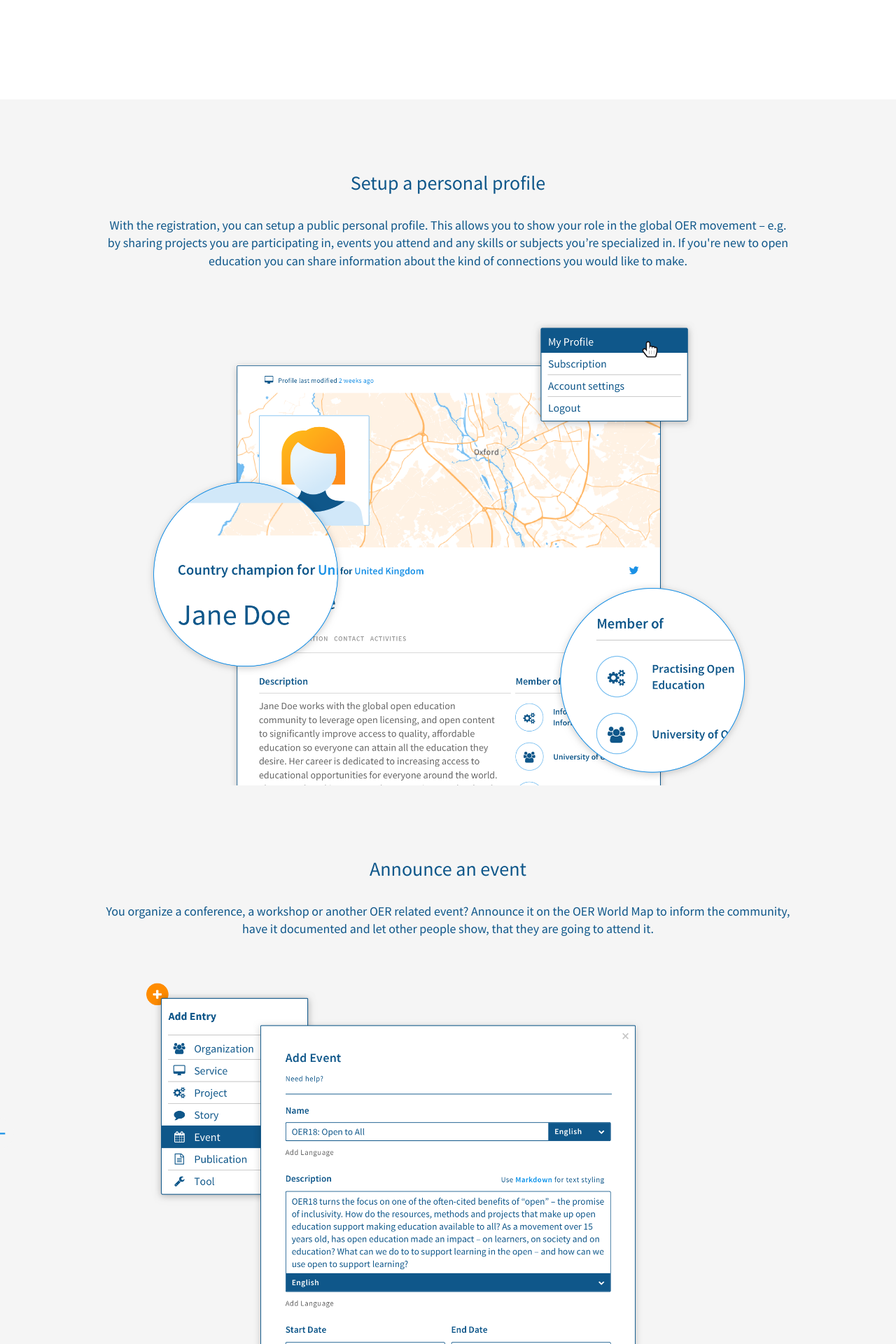
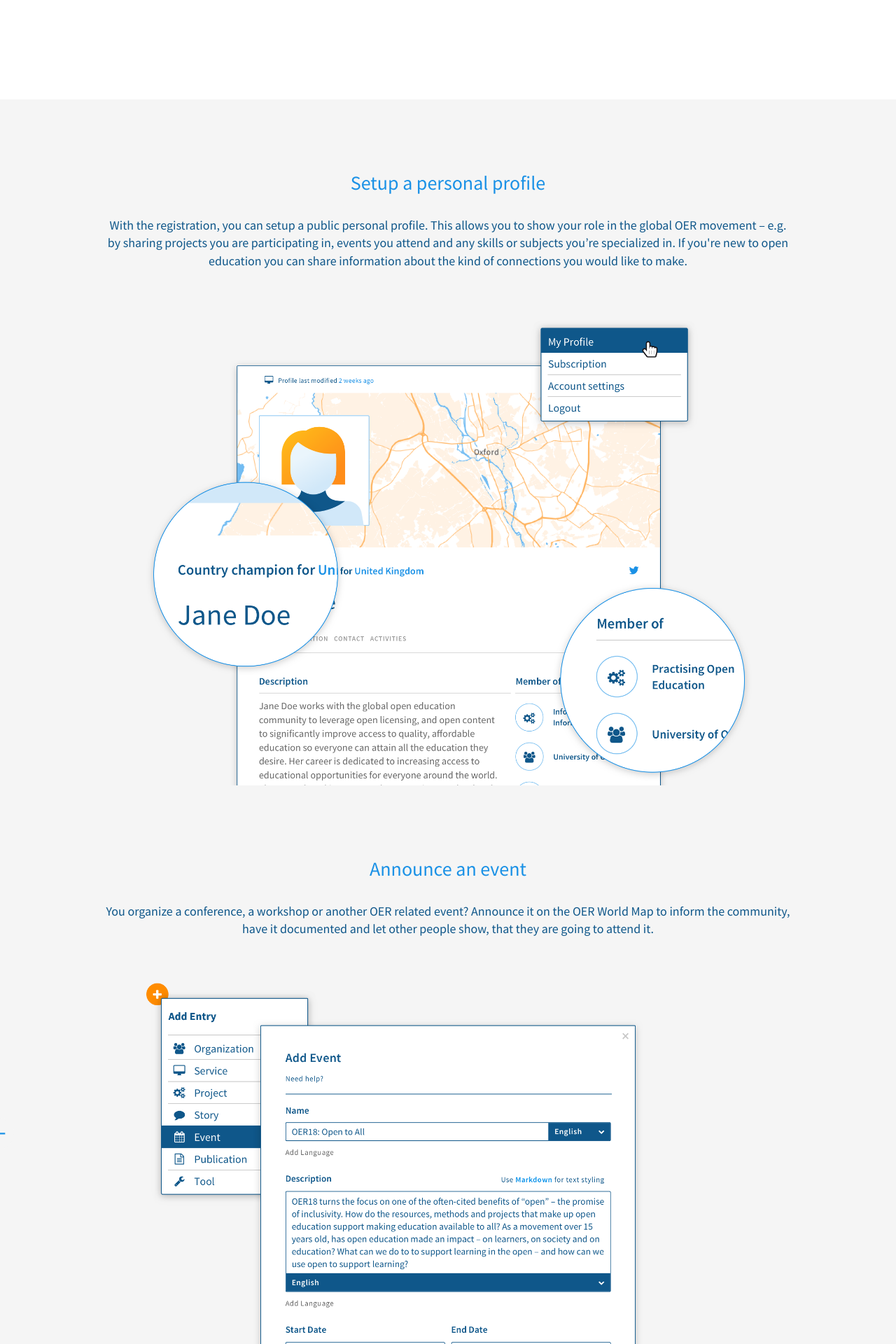
Before and after one commit to hbz/oerworldmap-ui, a Jekyll site: the page built from docs/index.html, in a window 1280 px wide. Shown: the part 2481-4401 px from the top of the page at 70% size. Built offline with Jekyll 4.4.1, drawn with Linux system fonts in a browser that asks for light colours; nearby versions of some CDN libraries; comment, search, counter and statistics services are not loaded; a style sheet for code colours, icons or effects is not loaded.

Commit message:
Add links to examples and contribute

```diff
--- a/docs/_includes/_landingpage/contribute.html
+++ b/docs/_includes/_landingpage/contribute.html
@@ -4,26 +4,38 @@
 
 <div class="row gutter-30 stack-700 stack-gutter-2em" style="margin-bottom: 2em;">
   <div class="col">
+    <a href="/user/register">
       <i class="fa fa-2x fa-plus-circle"></i>
-    <p>Add your project to the map</p>
+      <p>
+        Add your project to the map
+      </p>
+    </a>
     <p class="small">Without your knowledge we are nothing. Share the outcomes and lessons learned of your project and help to make the world a better place.</p>
   </div>
   <div class="col">
+    <a href="/user/register">
       <i class="fa fa-2x fa-bullhorn"></i>
-    <p>Share your story</p>
+      <p>
+        Share your story
+      </p>
+    </a>
     <p class="small">Tell your open education story and share your experiences with us and other friends from countries all over the world.</p>
   </div>
   <div class="col">
+    <a href="mailto:info@oerworldmap.org?subject=Become a country champion">
       <i class="fa fa-2x fa-globe"></i>
       <p>Become a country champion</p>
+    </a>
     <p class="small">Take responsibility and become a regional point of contact as a member of our country champion network.</p>
   </div>
 </div>
 
 <div class="row gutter-30 stack-700 stack-gutter-2em">
   <div class="col">
+    <a href="mailto:info@oerworldmap.org?subject=Become an OER World Map librarian">
       <i class="fa fa-2x fa-database"></i>
       <p>Become an OER World Map librarian</p>
+    </a>
     <p class="small">You like to collect data and the satisfying feeling of bringing order to a chaotic world? Start collecting data on a regular basis. You will encounter a deeper understanding of the OER ecosystem.</p>
   </div>
   <div class="col">
@@ -32,8 +44,10 @@
     <p class="small">You have questions, criticism, ideas or suggestions? We want to know what you think of the OER World map. Contact us by <a href="mailto:info@oerworldmap.org">mail</a>, <a href="https://twitter.com/oerworldmap" target="_blank" rel="noopener noreferrer">Twitter</a>, <a href="https://www.facebook.com/oerworldmap" target="_blank" rel="noopener noreferrer">Facebook</a> or directly on <a href="https://github.com/hbz/oerworldmap" target="_blank" rel="noopener noreferrer">GitHub</a>!</p>
   </div>
   <div class="col">
+    <a href="mailto:info@oerworldmap.org?subject=Become a strategic partner">
       <i class="fa fa-2x fa-handshake-o"></i>
       <p>Become a strategic partner</p>
+    </a>
     <p class="small">You share our vision and want to use our platform or contribute to it on a major scale? Become a member of our strategic partner network - together nothing can stop us proceeding towards openness!</p>
   </div>
 </div>
--- a/docs/_includes/_landingpage/examples.html
+++ b/docs/_includes/_landingpage/examples.html
@@ -2,17 +2,29 @@
 
   <div>
     <div class="inner">
-      <h3>Setup a personal profile</h3>
+      <h3>
+        <a href="/user/register">
+          Setup a personal profile
+        </a>
+      </h3>
       <p style="margin-bottom: 3em;">With the registration, you can setup a public personal profile. This allows you to show your role in the global OER movement – e.g. by sharing projects you are participating in, events you attend and any skills or subjects you’re specialized in. If you're new to open education you can share information about the kind of connections you would like to make.</p>
-      <img class="display-block width-100" src="{{ site.baseurl }}/assets/img/landingpage/examples-setup-profile.png" />
+      <a href="/user/register">
+        <img class="display-block width-100" src="{{ site.baseurl }}/assets/img/landingpage/examples-setup-profile.png" />
+      </a>
     </div>
   </div>
 
   <div>
     <div class="inner">
-      <h3>Announce an event</h3>
+      <h3>
+        <a href="/user/register">
+          Announce an event
+        </a>
+      </h3>
       <p style="margin-bottom: 3em;">You organize a conference, a workshop or another OER related event? Announce it on the OER World Map to inform the community, have it documented and let other people show, that they are going to attend it.</p>
-      <img class="display-block width-100" src="{{ site.baseurl }}/assets/img/landingpage/examples-announce-event.png" />
+      <a href="/user/register">
+        <img class="display-block width-100" src="{{ site.baseurl }}/assets/img/landingpage/examples-announce-event.png" />
+      </a>
     </div>
   </div>
 
```
Lines whose indentation alone changed are shown as unchanged.
